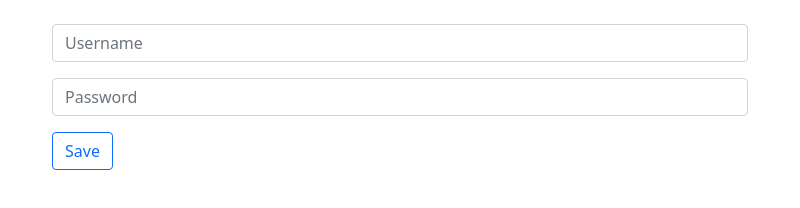
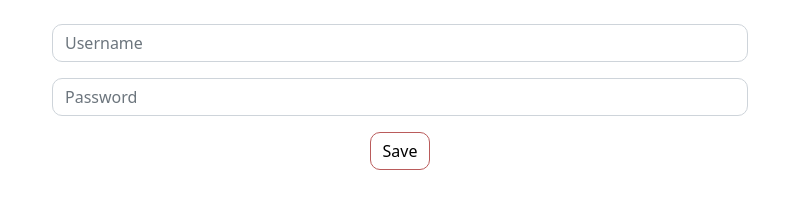
Before and after one commit to innovation-center-gitam-hyd/gitamite-pc, an Electron app: page src/editWindow.html in a window 800 px wide. Drawn offline with nearby package versions, Linux system fonts and the light colour scheme.

Commit message:
Update style.css

```diff
--- a/src/editWindow.html
+++ b/src/editWindow.html
@@ -15,7 +15,7 @@
       <div class="mb-3">
         <input type="password" class="form-control" id="glearn_password" placeholder="Password">
       </div>
-      <div class="center">
+      <div class="align-items-center">
         <button type="submit" class="btn btn-outline-primary">Save</button>
       </div>
     </form>
--- a/src/style.css
+++ b/src/style.css
@@ -21,3 +21,31 @@ a {
     justify-content: space-evenly;
     margin: 25% 0;
 }
+.form-control {
+    border-radius: 10px;
+}
+
+.form-control:focus {
+    border: 2px solid #ba5b5b;
+    box-shadow: 0 0 5px #ba5b5b;
+}
+
+.btn-outline-primary {
+    color: black;
+    border-radius: 10px;
+    border: 1px solid #ba5b5b;
+}
+
+.btn-outline-primary:hover {
+    background-color: #ba5b5b;
+    border: 1px solid #ba5b5b;
+}
+
+.btn-outline-primary:focus {
+    box-shadow: none;
+    border: 1px solid #ba5b5b;
+}
+
+.align-items-center {
+    text-align: center;
+}
```
